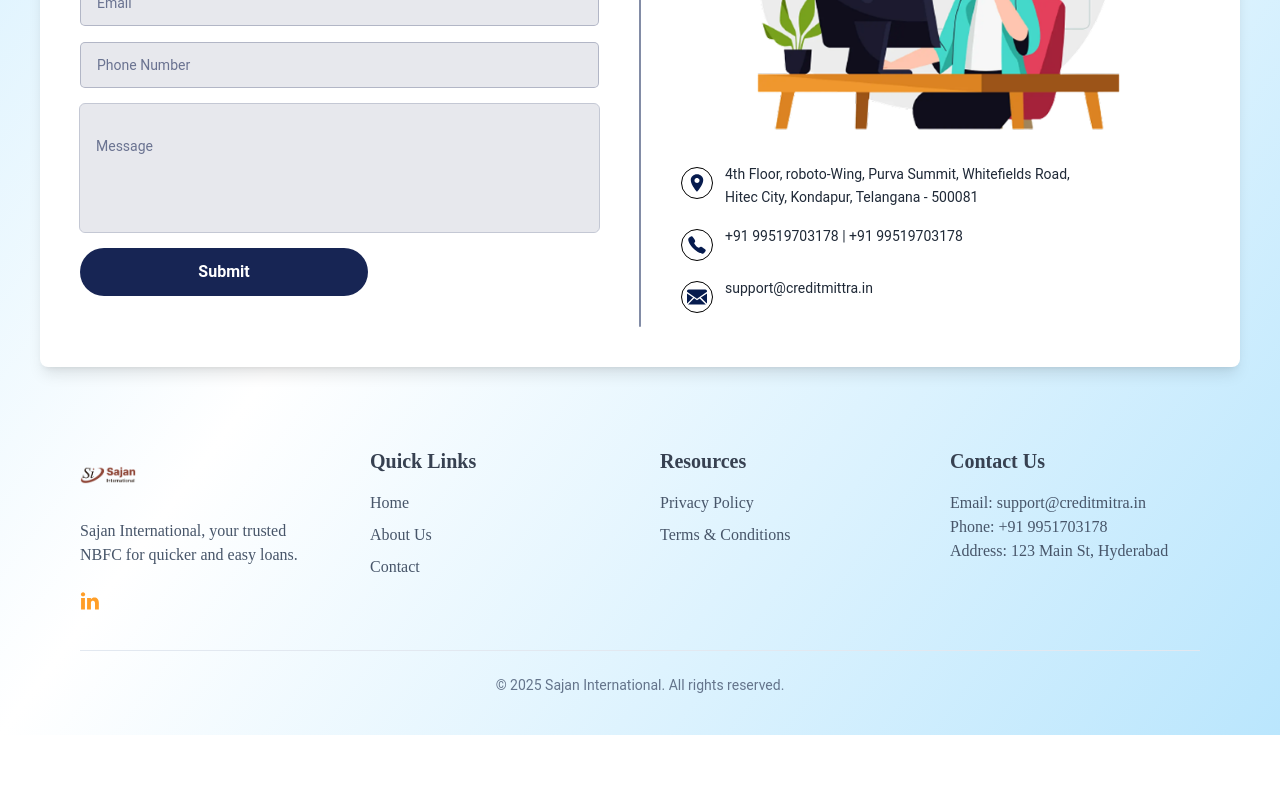
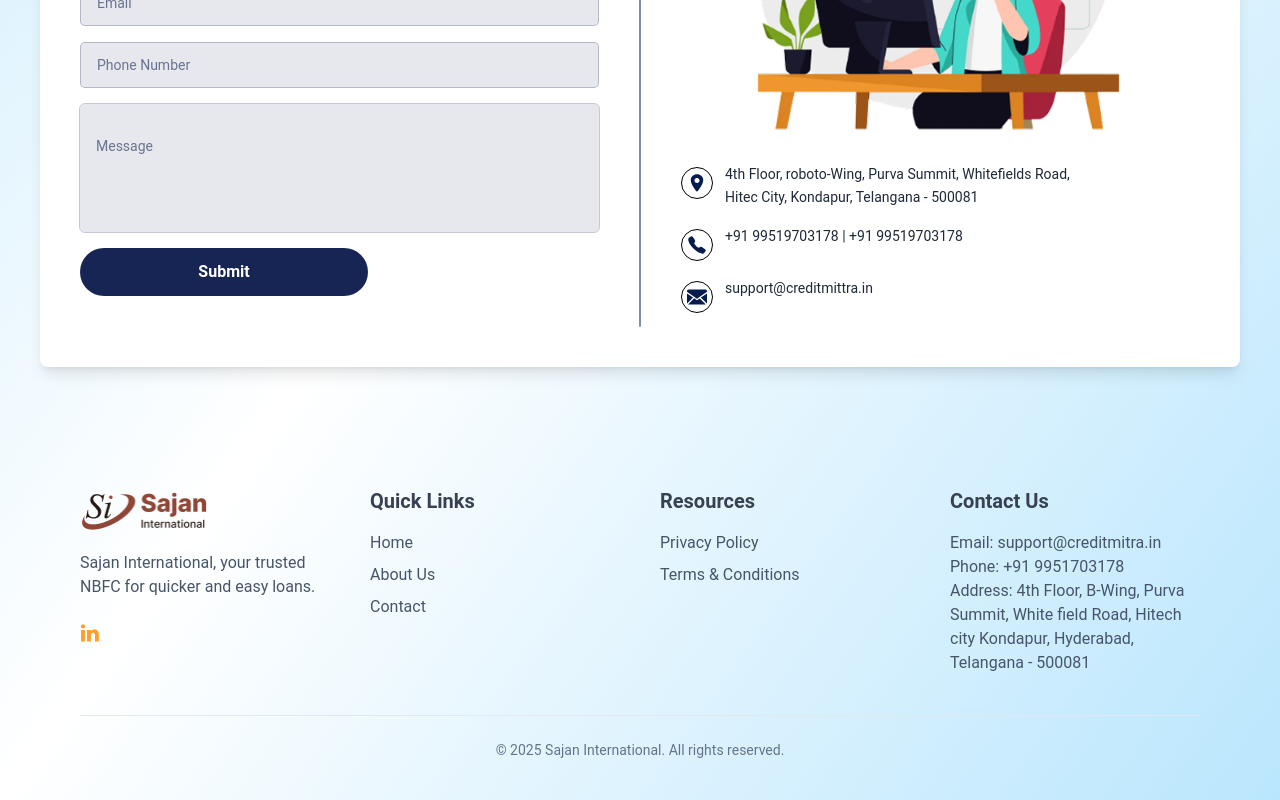
Before and after one commit to CREDITMITRAA/sajanInternational-FE, a React (Create React App) app: page /contact in a window 1280 px wide. Shown: the part 986-1786 px from the top of the page. Before the commit the page ends 1721 px from the top, so only its background shows below. Built offline with nearby package versions, Linux system fonts and the light colour scheme.

Commit message:
font fixes

```diff
--- a/src/components/Footer/index.js
+++ b/src/components/Footer/index.js
@@ -8,13 +8,13 @@ import siLogo from "../../Images/assests/si-logo.png";
 
 const Footer = () => {
   return (
-    <footer className="text-gray-700 py-10 px-4 sm:px-6 md:px-20 font-['DM_Sans']">
+    <footer className="text-gray-700 py-10 px-4 sm:px-6 md:px-20 font-roboto mt-0 md:mt-10">
       <div className="max-w-7xl mx-auto grid grid-cols-1 sm:grid-cols-2 md:grid-cols-4 gap-10">
 
         {/* Logo & Description */}
         <div className="flex flex-col justify-start">
           <div className="flex items-center space-x-3 mb-4">
-            <img src={siLogo} alt="SI Logo" className="w-14 h-14 object-contain" />
+            <img src={siLogo} alt="SI Logo" className="w-24 h-10 sm:w-28 sm:h-12 md:w-32 md:h-12 object-contain" />
           </div>
           <p className="text-slate-600 text-sm sm:text-base mb-6 max-w-xs">
             Sajan International, your trusted NBFC for quicker and easy loans.
@@ -55,7 +55,7 @@ const Footer = () => {
           <h3 className="text-lg sm:text-xl font-semibold mb-4">Contact Us</h3>
           <p className="text-slate-600 text-sm sm:text-base">Email: support@creditmitra.in</p>
           <p className="text-slate-600 text-sm sm:text-base">Phone: +91 9951703178</p>
-          <p className="text-slate-600 text-sm sm:text-base">Address: 123 Main St, Hyderabad</p>
+          <p className="text-slate-600 text-sm sm:text-base">Address: 4th Floor, B-Wing, Purva Summit, White field Road, Hitech city  Kondapur, Hyderabad, <br />Telangana - 500081</p>
         </div>
       </div>
 
--- a/src/components/Home/index.js
+++ b/src/components/Home/index.js
@@ -49,7 +49,7 @@ const Home = () => {
               <div className="mt-6">
                 <button
                   onClick={handleContactClick}
-                  className="bg-orange-500 hover:bg-orange-600 text-white font-medium py-2 px-6 rounded-full shadow">
+                  className="bg-orange-500 hover:bg-orange-600 text-white font-roboto py-2 px-6 rounded-full shadow">
                   Contact Us
                 </button>
               </div>
@@ -69,7 +69,7 @@ const Home = () => {
         {/* About Section */}
         <section className="w-full md:px-16">
           <div className="text-center md:text-center mb-8">
-            <div className="inline-flex justify-center md:justify-center space-x-2 text-3xl sm:text-4xl font-bold font-roboto">
+            <div className="inline-flex justify-center md:justify-center space-x-2 text-3xl sm:text-4xl font-bold font-roboto leading-tight py-2">
               <span className="text-blue-950">At</span>
               <span className="text-orange-400">Sajan International</span>
             </div>
@@ -117,14 +117,14 @@ const Home = () => {
             </div>
 
             {/* Right Side Content */}
-            <div className="w-full md:w-[709px] bg-white rounded-[20px] p-5 flex flex-col justify-between h-auto">
-              <p className="text-sm leading-tight bg-white p-2 rounded-lg font-roboto">
+            <div className="w-full md:w-[709px] bg-white rounded-[20px] p-4 flex flex-col justify-between h-auto text-left">
+              <p className="text-sm leading-normal bg-white p-2 rounded-lg tracking-wider font-roboto">
                 In today’s fast-paced world, financial flexibility of salaried employees is necessary. Our NBFC is committed to providing instant personal loans designed to meet the unique needs of working professionals. Whether you need funds for an emergency, a dream vacation, home renovation, or any personal requirement, we ensure the easiest borrowing experience because we believe in financial freedom.
-                <br /><br />
+                <br />
                 We understand that time is valuable, especially for corporate employees with demanding schedules. That’s why our loan process is quick, transparent, and convenient. With competitive interest rates, flexible repayment options, and zero hidden charges, we make borrowing stress-free.
-                <br /><br />
+                <br />
                 Our goal is to empower professionals by giving them the financial freedom they deserve. No more waiting for lengthy approval processes—our advanced technology ensures seamless loan disbursal directly to your account. Whether it’s for career growth, education, or managing unforeseen expenses, we have you covered.
-                <br /><br />
+                <br />
                 With our lending solutions, we bring a new way of borrowing to help you achieve your financial aspirations. Experience a smarter, more reliable, and efficient way to access instant personal loans—because financial well-being matters the most!
               </p>
 
@@ -142,7 +142,7 @@ const Home = () => {
               4-easy steps to get financial freedom
             </div>
             {/* Grid for Step Cards */}
-            <div className="grid grid-cols-1 md:grid-cols-2 gap-y-8 gap-x-10 px-4 md:px-0 justify-items-center">
+            <div className="grid grid-cols-1 md:grid-cols-2 gap-y-8 gap-x-10 px-4 md:px-0 justify-items-center font-roboto">
               <StepCard
                 step="1"
                 title="Connect With Us"
@@ -180,7 +180,7 @@ const Home = () => {
             <div className="w-full flex md:flex-row flex-col md:space-y-0 space-y-2">
               <div className="md:w-2/5 relative md:pb-4 md:pr-4 rounded-xl">
                 <img className="w-full h-full object-cover rounded-xl" src={VP_Image1} alt="Customer-Centric Approach" />
-                <h2 className="absolute inset-0 flex items-center justify-center text-white text-3xl rounded-xl font-roboto z-10">
+                <h2 className="absolute inset-0 flex items-center justify-center text-white text-3xl rounded-xl font-bold font-roboto z-10">
                   Customer-Centric Approach
                 </h2>
               </div>
@@ -199,7 +199,7 @@ const Home = () => {
             <div className="w-full flex md:flex-row-reverse flex-col md:space-y-0 space-y-2">
               <div className="md:w-2/5 relative md:py-4 md:pl-4">
                 <img className="w-full h-full object-cover rounded-xl" src={VP_Image2} alt="Transparency & Trust" />
-                <h2 className="absolute inset-0 flex items-center justify-center text-white text-3xl  rounded-xl z-10 font-roboto">
+                <h2 className="absolute inset-0 flex items-center justify-center text-white text-3xl  font-bold rounded-xl z-10 font-roboto">
                   Transparency & Trust
                 </h2>
               </div>
@@ -218,7 +218,7 @@ const Home = () => {
             <div className="w-full flex md:flex-row flex-col md:space-y-0 space-y-2">
               <div className="md:w-2/5 relative md:py-4 md:pr-4">
                 <img className="w-full h-full object-cover rounded-xl" src={VP_Image3} alt="Financial Inclusion for All" />
-                <h2 className="absolute inset-0 flex items-center justify-center text-white text-3xl bg-black/0 rounded-xl z-10 font-roboto">
+                <h2 className="absolute inset-0 flex items-center justify-center text-white text-3xl bg-black/0 rounded-xl z-10 font-bold font-roboto">
                   Financial Inclusion for All
                 </h2>
               </div>
@@ -237,7 +237,7 @@ const Home = () => {
             <div className="w-full flex md:flex-row-reverse flex-col md:space-y-0 space-y-2">
               <div className="md:w-2/5 relative md:pt-4 md:pl-4">
                 <img className="w-full h-full object-cover rounded-xl" src={VP_Image4} alt="Innovation & Growth" />
-                <h2 className="absolute inset-0 flex items-center justify-center text-white text-3xl rounded-xl z-10 font-roboto">
+                <h2 className="absolute inset-0 flex items-center justify-center text-white text-3xl rounded-xl z-10 font-bold font-roboto">
                   Innovation & Growth
                 </h2>
               </div>
```
